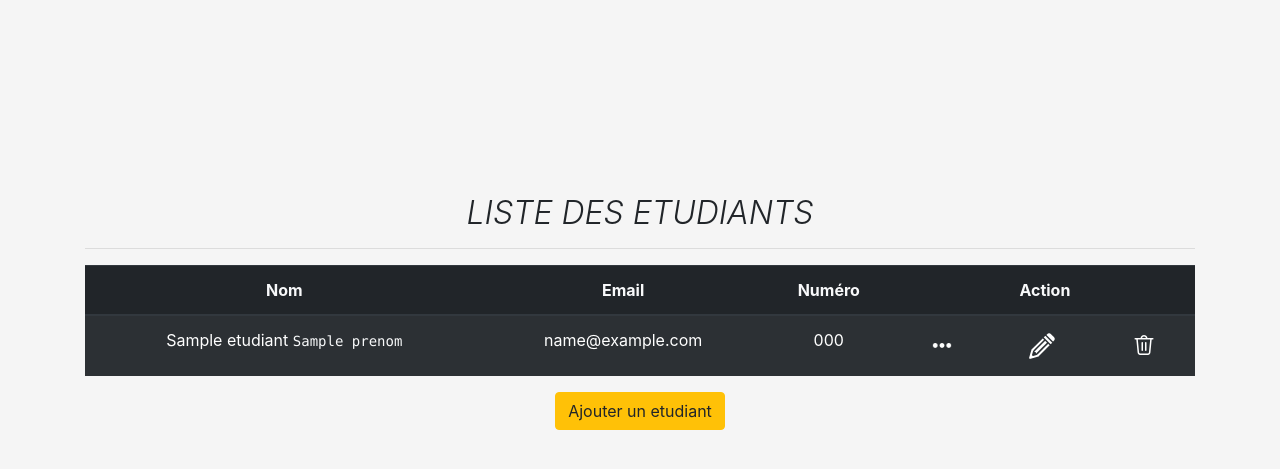
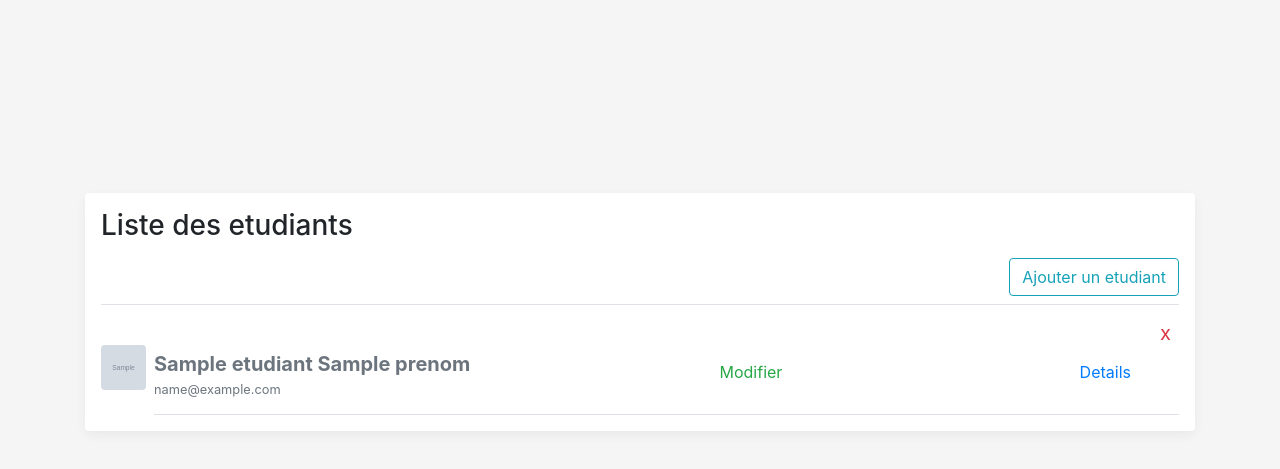
Before and after one commit to Mionja/examen_php, a PHP site: template Views/etudiants/list_etudiants.php in a window 1280 px wide. Shown: the part 136-605 px from the top of the page. Run offline with PHP 8.4, Linux system fonts and the light colour scheme; the visitor is signed in with stand-in values (Sample User, id 1); the template is opened without the code that fills it: most values are stand-ins (such as "Sample title", 1, 10 or a date in 2020); grey boxes marked "Sample" are stand-in pictures.

Commit message:
contrainte et tableau prof,etudiant

```diff
--- a/Views/etudiants/list_etudiants.php
+++ b/Views/etudiants/list_etudiants.php
@@ -1,36 +1,29 @@
-
-<div class="h2 text-center font-weight-light text-uppercase" style="font-style:italic">Liste  des etudiants</div>
-<hr>
-<table class="table table-striped table-borderless table-dark table-hover">
-    <thead class="text-center text-light bg-black">
-    <tr>
-        <th>Nom</th>
-        <th>Email</th>
-        <th>Numéro</th>
-        <?php if ($_SESSION["status"] == 'admin') {?>
-        <th colspan="3">Action</th>
-        <?php } ?>
-    </tr>
-    </thead>
-    <tbody class="text-center">
-    <?php foreach($etudiants as $e) { ?>
-    <tr>
-        <td><?= $e['nom']?>  <code class="text-light"><?= $e['prenom']?></code></td>
-        <td><?= $e['email']?></td>
-        <td><?= $e['tel']?></td>
-        <?php if ($_SESSION["status"] == 'admin') {?>
-            <td><a href="/mine/PHP/index.php?page=Ctrl_etudiants&view=details&id=<?= $e['id']?>" class="btn btn-sm" title="Details sur <?= $e['nom']?> "><img src="/mine/PHP/assets/img/detail.png" style="width:20px;"></a></td>
-            <td><a href="/mine/PHP/index.php?page=Ctrl_etudiants&view=edit&id=<?= $e['id']?>" class="btn btn-sm" title="Modifier information "><img src="/mine/PHP/assets/img/edit.png" class=""></a></td>
-            <td><a href="/mine/PHP/index.php?page=Ctrl_etudiants&action=delete&id=<?= $e['id']?>" class="btn btn-sm " title="Supprimer"><img src="/mine/PHP/assets/img/trash.png" class=""></a></td>
-        <?php } ?>
 
 
-    </tr>
-    <?php } ?>
-    </tbody>
-</table>
-
-<?php if ($_SESSION["status"] == 'admin') {?>
-<div class="text-center mb-3">
-<a href="/mine/PHP/index.php?page=Ctrl_etudiants&view=add" class="btn btn-warning">Ajouter un etudiant</a>
-</div><?php } ?>
+<div class="my-3 p-3 bg-white rounded box-shadow">
+    <div class="border-bottom border-gray pb-2 mb-0"><h3>Liste des etudiants</h3>
+    <?php if ($_SESSION["status"] == 'admin') {?>
+        <small class="d-block text-right mt-3">
+        <a href="/mine/PHP/index.php?page=Ctrl_etudiants&view=add" class="btn btn-outline-info">Ajouter un etudiant</a>
+        </small>
+    <?php  } ?>
+    </div>
+    <?php foreach($etudiants as $e) { ?>
+    <div class="media text-muted pt-3">
+          <img src="/mine/PHP/assets/uploaded_img/<?= $e['photo']?>" class="mr-2 rounded mt-4" style="width: 45px; height: 45px;" >
+        <div class="media-body pb-3 mb-0 small lh-125 border-bottom border-gray">
+        <?php if ($_SESSION["status"] == 'admin') {?>
+        <small class="float-right mr-2" style="font-size: 20px;" ><a href="/mine/PHP/index.php?page=Ctrl_etudiants&action=delete&id=<?= $e['id']?>" title="Supprimer" class="text-danger">x</a> </small>
+        <?php  } ?>
+                <div class="d-flex justify-content-between align-items-center w-100">
+                    <strong class="text-gray-dark" style="font-size: 20px;"><?= $e['nom']?> <?= $e['prenom']?></strong>
+                    <?php if ($_SESSION["status"] == 'admin') {?>
+                    <a href="/mine/PHP/index.php?page=Ctrl_etudiants&view=edit&id=<?= $e['id']?>" title="Modifier information" class="mr-5 mt-3 text-success" style="font-size: 16px;">Modifier</a>
+                    <?php  } ?>
+                    <a href="/mine/PHP/index.php?page=Ctrl_etudiants&view=details&id=<?= $e['id']?>" title="Details sur <?= $e['nom']?>" class="mr-5 mt-3" style="font-size: 16px;">Details</a>
+                </div>
+                <span class="d-block"><?= $e['email']?></span>
+        </div>
+    </div>
+    <?php  } ?>
+    </div>
--- a/Views/shared/header.php
+++ b/Views/shared/header.php
@@ -13,6 +13,7 @@
     <link rel="stylesheet" href="/mine/PHP/assets/css/floating-labels.css">
     <link rel="stylesheet" href="/mine/PHP/assets/css/offcanvas.css">
     <link rel="stylesheet" href="/mine/PHP/assets/js/offcanvas.js">
+    <link rel="stylesheet" href="/mine/PHP/assets/js/holder.min.js">
     <title>Examen PHP</title>
 
 </head>
```
Also changed, not shown: Controllers/ctrl_auths.php (+19 -15 lines), Views/acceuil.php (+3 -6 lines), Views/auths/auth.php (+7 -16 lines), Views/profs/list_profs.php (+27 -32 lines), index.php (+6 -3 lines), assets/css/WAVES.svg (added), assets/uploaded_img/62eaf19f5114e3.88812723.jpg (added), assets/uploaded_img/62eaf1b7b11ce5.09219156.jpg (added), assets/uploaded_img/62eafd1b38bde2.50832497.jpg (added), assets/uploaded_img/62eafd2cc9aa75.14593100.jpg (added), assets/uploaded_img/62eafe62507781.79413014.jpg (added), assets/uploaded_img/62eafeba4d1084.09924936.jpg (added).
